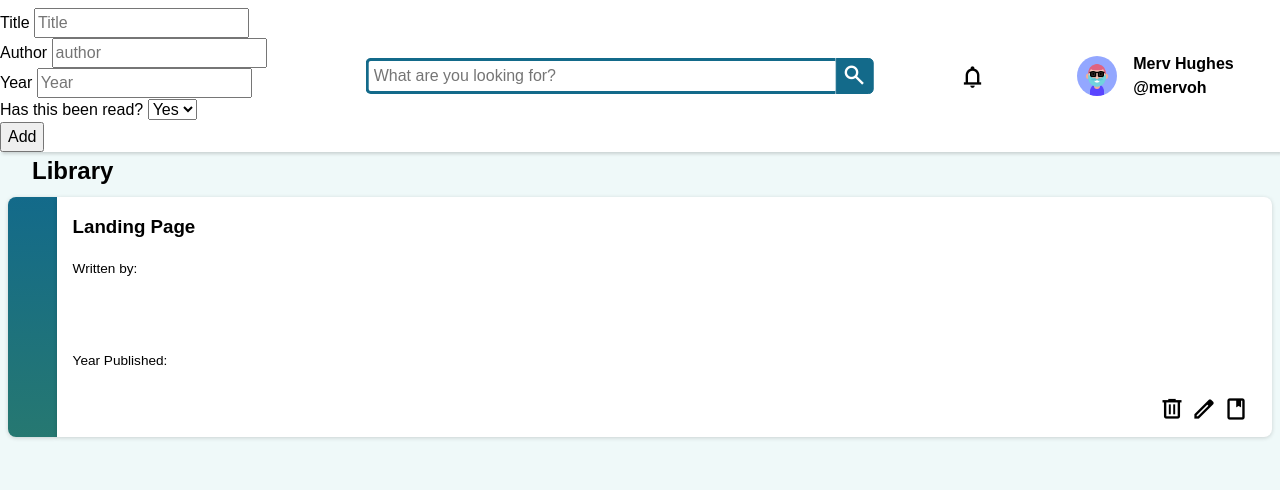
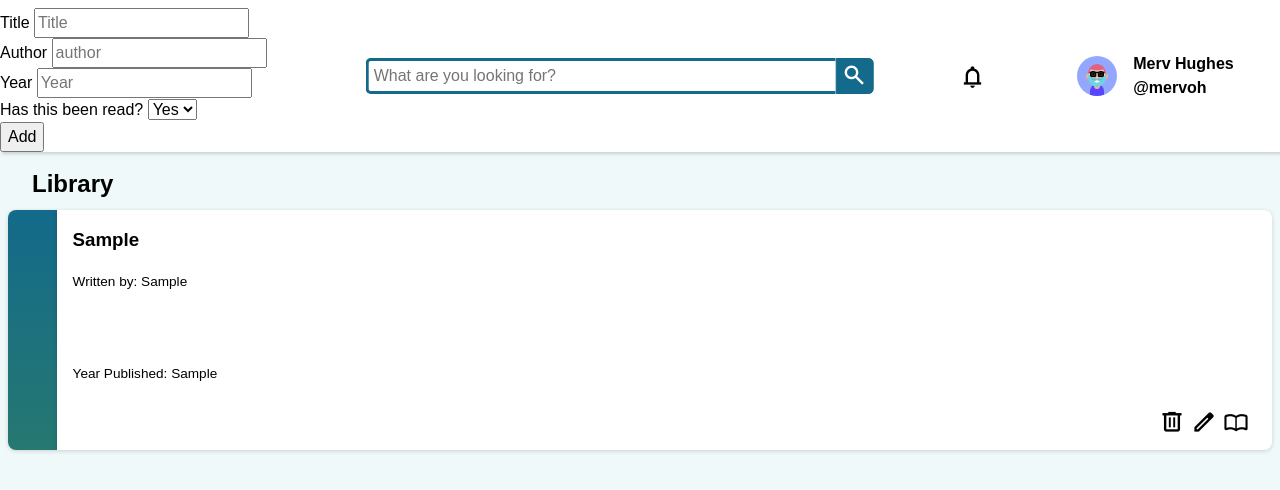
Before and after one commit to marcdsp/TOP_Admin_Dashboard, a plain HTML site: page index.htm in a window 1280 px wide. Both pictures are taken after typing "Sample", "Sample", "Sample" into the empty fields and a click on the button "Add". Drawn offline with nearby package versions, Linux system fonts and the light colour scheme.

Commit message:
Added delete book functionality

```diff
--- a/main.js
+++ b/main.js
@@ -1,14 +1,24 @@
 
 const submit = document.getElementById("addBook");
+const remove = document.getElementById("deleteBook");
 
+
+//trigger to add book
 submit.addEventListener('click', function(e) {
     e.preventDefault();
 addBookToLibrary()
 document.getElementById("myForm").reset();
 });
 
+//trigger to remove book
+//remove.addEventListener('click', function(e) {
+// addBookToLibrary() // TODO find out how to grab the id from the dom
+// document.getElementById("myForm").reset();
+// });
+
 //array where books are stored
 let myLibrary = [];
+
 
 function Book(key, title, author, yearPrinted, readStatus)  {
     this.key = key;
@@ -25,13 +35,19 @@ function addBookToLibrary() {
     let jsYear = document.getElementById('year').value;
     let jsStatus = document.getElementById('status').value;
     myLibrary.push(new Book(jsKey, jsTitle, jsAuthor, jsYear, jsStatus));
+    clearCards();
+    buildCards();
+}
+// this clears the cards from the dom before rebuilding
+function clearCards() {
     const cardList = document.getElementById("projectCards");
     while (cardList.hasChildNodes()) {
       cardList.removeChild(cardList.firstChild);
-    }
-    buildCards();
+    }}
 
-    // TODO Add script for updating DOM when a book is added
+function findCardId() {
+    const cardId = document.getElementById("deleteBook");
+    console.log(cardId.closest(".card"));
 }
 
 function updateBook () {
@@ -42,8 +58,17 @@ function updateStatus () {
     // TODO script to update a book's status when the user toggles the read button
 }
 
-function removeBook () {
-    // TODO script to remove a book when user clicks the remove book button. Put in an are you sure message.
+// this is used to get the index number of the book from the array
+function getIndex (identifier) {
+let bookIndex = myLibrary.findIndex(k => k.key == identifier);
+return bookIndex
+}
+
+function removeBook (identifier) {
+    let bookIndex = getIndex(identifier);
+    myLibrary.splice(bookIndex,1);
+    clearCards();
+    buildCards();
 }
 
 function elementFromHtml(html) {
@@ -58,5 +83,27 @@ function buildCards() {
         cardLocation.appendChild(document.getElementById('cardTemplate').content.cloneNode(true));
         let updateId = document.getElementById('uidPlaceHolder');
         updateId.id = myLibrary[i].key;
+        let updateTitle = document.getElementById('bookTitle');
+        updateTitle.innerHTML = myLibrary[i].title;
+        updateTitle.id = 'title' + myLibrary[i].key;
+        let updateAuthor = document.getElementById('bookAuthor');
+        updateAuthor.innerHTML = myLibrary[i].author;
+        updateAuthor.id = 'author' + myLibrary[i].key;
+        let updateYear = document.getElementById('bookYear');
+        updateYear.innerHTML = myLibrary[i].yearPrinted;
+        updateYear.id = 'year' + myLibrary[i].key;
+        let updateDelete = document.getElementById('deleteBook');
+        updateDelete.id = 'delete' + myLibrary[i].key;
+        let updateEdit = document.getElementById('editBook');
+        updateEdit.id = 'edit' + myLibrary[i].key;
+        let updateStatus = document.getElementById('bookStatus');
+        updateStatus.innerHTML = 'Auto_stories';
+        if (myLibrary[i].readStatus === 'read') {
+            updateStatus.innerHTML = 'Import_Contacts';}
+        updateStatus.id = 'status' + myLibrary[i].key;
+        document.querySelector('#delete' + myLibrary[i].key)
+        .addEventListener('click',function(){
+            removeBook(this.closest(".card").id);
+        })
     }
 }
--- a/styles.css
+++ b/styles.css
@@ -332,7 +332,7 @@ ul {
 .contentProjects {
   grid-column: 1 / 3;
   display: grid;
-  grid-template-rows: 1fr 15fr 1fr
+  grid-template-rows: 50px 15fr 1fr
 
 }
 
```
